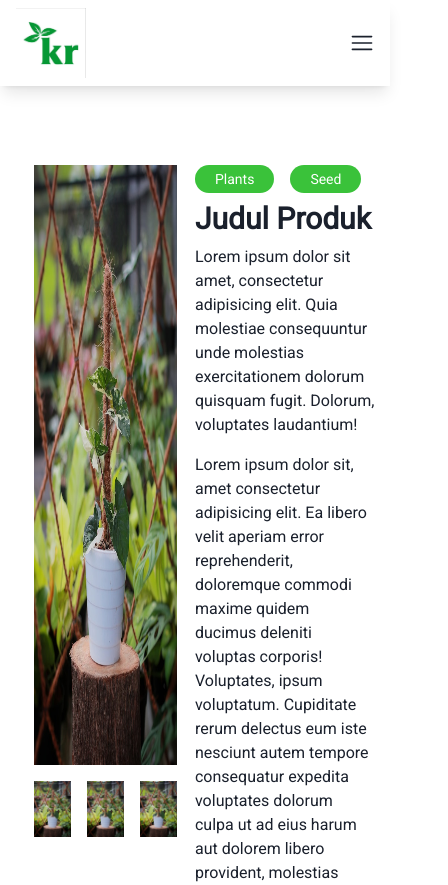
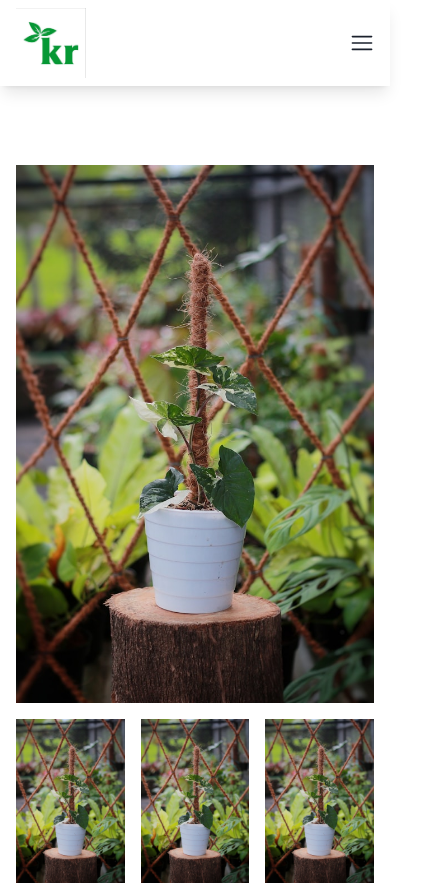
Before and after one commit to nizarfazari/kebun-raya-app, a Next.js app: page /shop/detail in a window 390 px wide. Shown: the top 885 px of the page, 448 px wide, since content can reach past the window. Built offline with nearby package versions, Linux system fonts and the light colour scheme.

Commit message:
mobile responsive

```diff
--- a/pages/shop/detail.tsx
+++ b/pages/shop/detail.tsx
@@ -14,9 +14,9 @@ const DetailShop: React.FunctionComponent<IDetailShopProps> = (props) => {
 
     return (
         <div className='container mx-auto py-20'>
-            <div className='grid grid-cols-2'>
-                <div className='col-span-1 w-[80%] mx-auto'>
-                    <Image src={image} height={200} width={500} className='w-full h-[600px] mb-4' alt={'gambar tipe main'}/>
+            <div className='block sm:grid grid-cols-2'>
+                <div className='col-span-1 sm:w-[80%] sm:mx-auto mb-5'>
+                    <Image src={image} height={200} width={500} className='w-full mb-4' alt={'gambar tipe main'}/>
                     <div className='grid grid-cols-3 gap-4'>
                         <Image src={'/assets/shop/tanaman.jpg'} height={200} width={500} className='w-full ' alt={'gambar tipe 1'} />
                         <Image src={'/assets/shop/tanaman.jpg'} height={200} width={500} className='w-full ' alt={'gambar tipe 2'}/>
```
